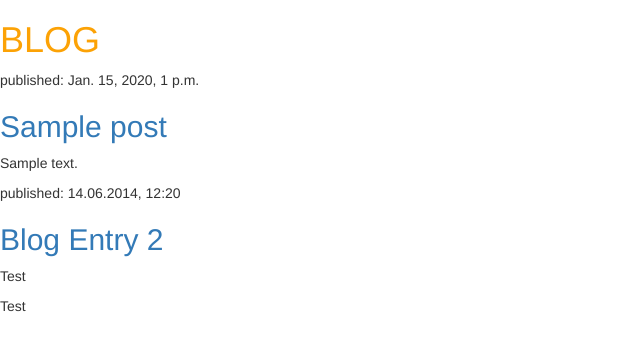
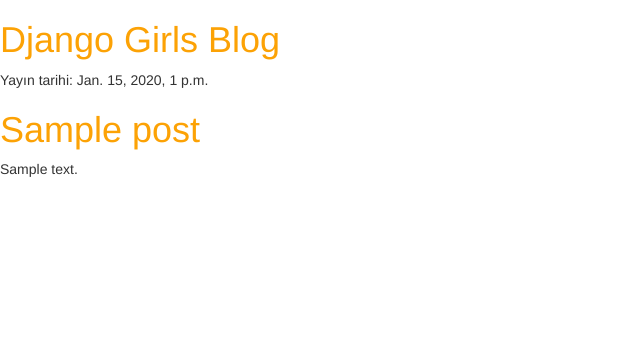
Before and after one commit to ladka6/myfirstblog, a Django app: page / in a window 1280 px wide. Shown: the top 351 px of the page, without its empty margins (0-640 px from the left). Run offline with Django 3.2, Linux system fonts and the light colour scheme; tables that the repository leaves empty hold one stand-in row (values such as "Sample post"); some libraries are stand-ins or nearby versions.

Commit message:
Colors try 2

```diff
--- a/blog/templates/blog/post_list.html
+++ b/blog/templates/blog/post_list.html
@@ -1,30 +1,22 @@
 {% load static %}
 <html>
     <head>
-    	<title>Ege</title>
-    	<link rel="stylesheet" href="//maxcdn.bootstrapcdn.com/bootstrap/3.2.0/css/bootstrap.min.css">
+        <title>Django Girls blog</title>
+        <link rel="stylesheet" href="//maxcdn.bootstrapcdn.com/bootstrap/3.2.0/css/bootstrap.min.css">
         <link rel="stylesheet" href="//maxcdn.bootstrapcdn.com/bootstrap/3.2.0/css/bootstrap-theme.min.css">
         <link rel="stylesheet" href="{% static 'css/blog.css' %}">
     </head>
     <body>
         <div>
-            <h1><a href="/">BLOG</a></h1>
+            <h1><a href="/">Django Girls Blog</a></h1>
         </div>
 
         {% for post in posts %}
-        <div>
-
-            <p>published: {{post.published_date}}</p>
-            <h2><a href="">{{post.title}}</a></h2>
-            <p>{{post.text|linebreaksbr}}</p>
-            <p></p>
-        </div>
+            <div>
+                <p>Yayın tarihi: {{ post.published_date }}</p>
+                <h1><a href="">{{ post.title }}</a></h1>
+                <p>{{ post.text|linebreaksbr }}</p>
+            </div>
         {% endfor %}
-        <div>
-            <p>published: 14.06.2014, 12:20</p>
-            <h2><a href="">Blog Entry 2</a></h2>
-            <p>Test</p>
-            <p>Test</p>
-        </div>
     </body>
 </html>
```
